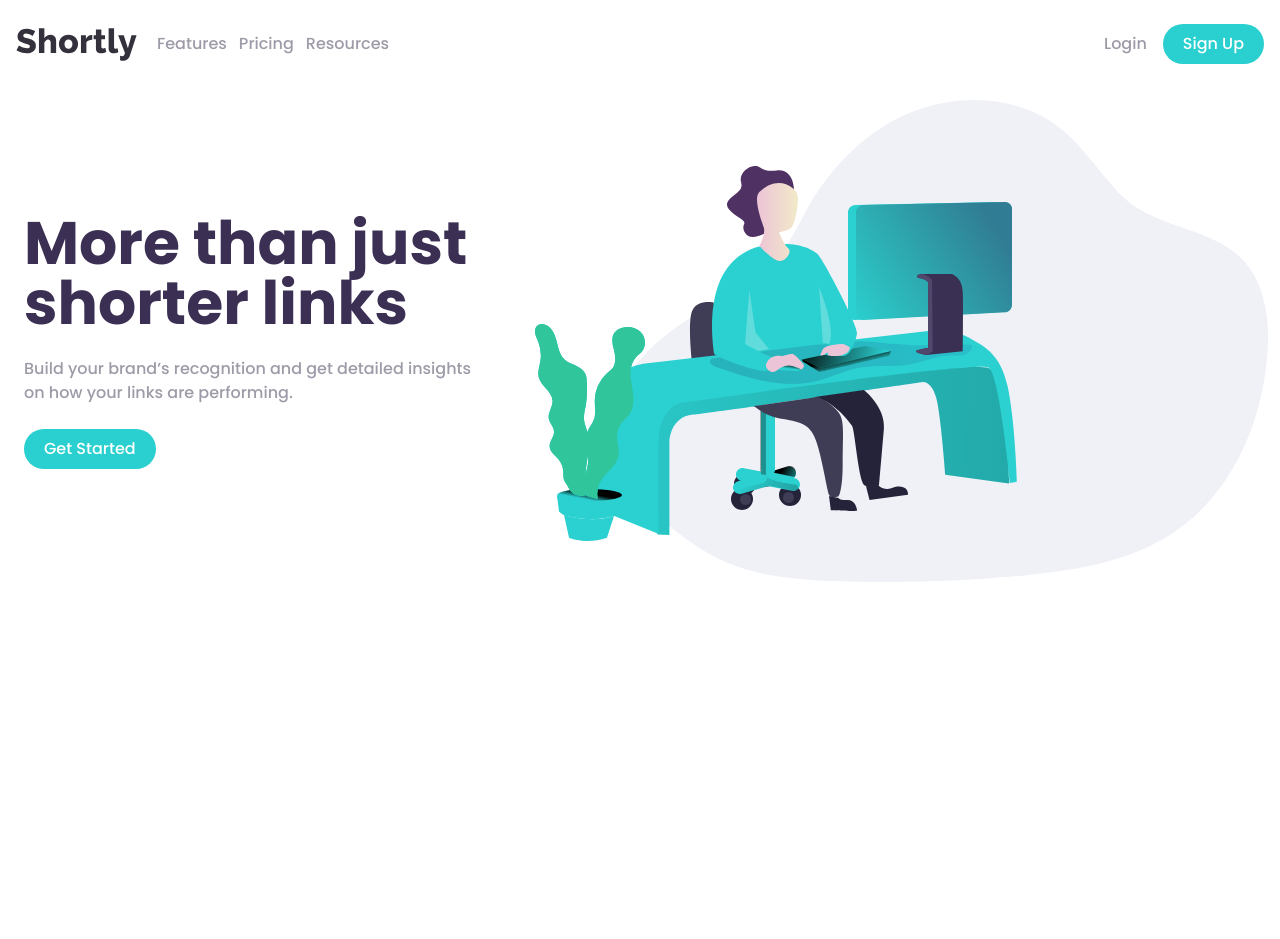
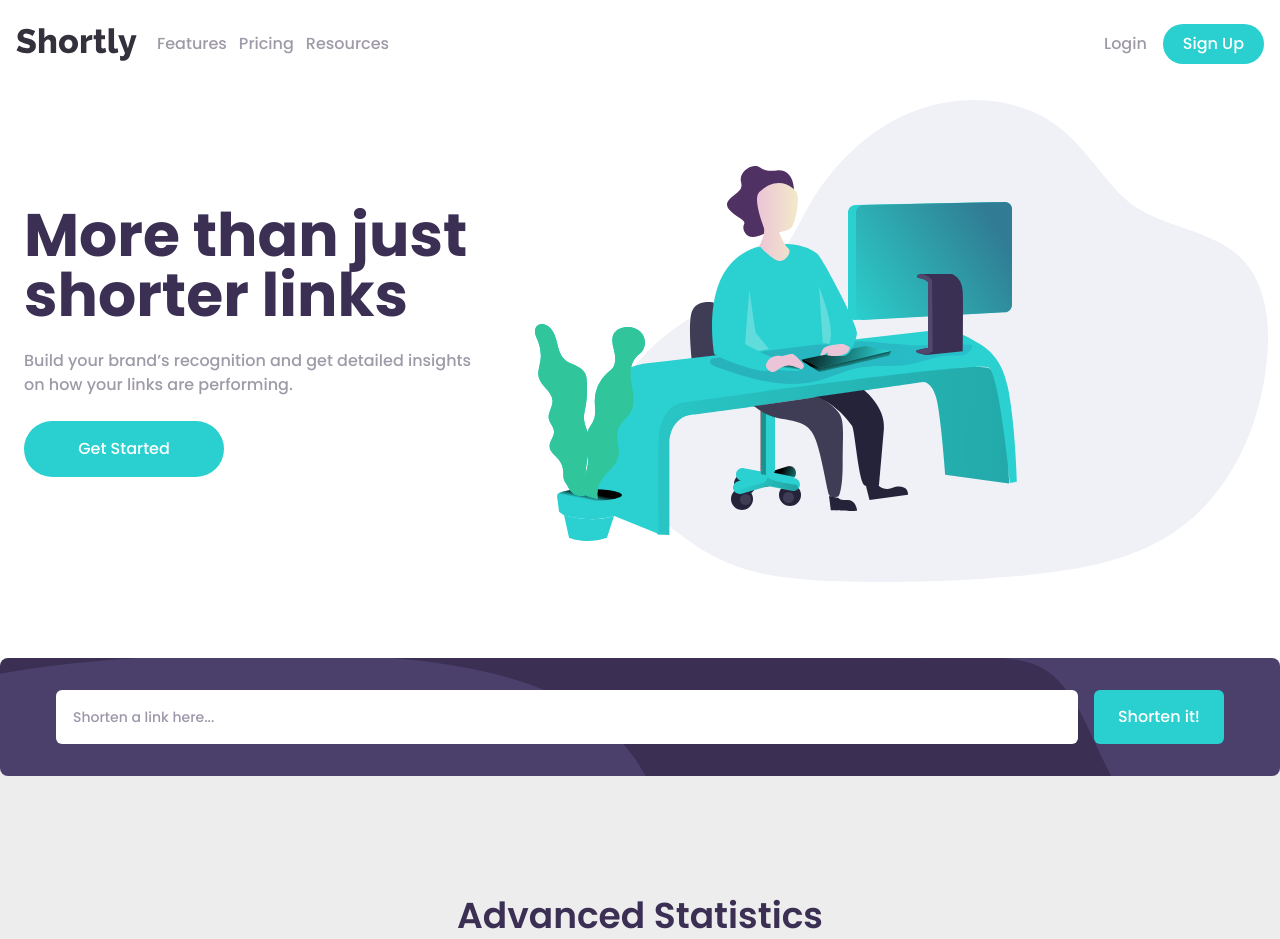
Before and after one commit to Joseph-web-create/Shortly, a React (Vite) app: page / in a window 1280 px wide. Shown: the top 939 px of the page. Before the commit the page ends 800 px from the top, so only its background shows below. Built offline with nearby package versions, Linux system fonts and the light colour scheme.

Commit message:
Link can now be shorten

```diff
--- a/index.html
+++ b/index.html
@@ -10,7 +10,7 @@
       href="https://fonts.googleapis.com/css2?family=Poppins:ital,wght@0,100;0,200;0,300;0,400;0,500;0,600;0,700;0,800;0,900;1,100;1,200;1,300;1,400;1,500;1,600;1,700;1,800;1,900&display=swap"
       rel="stylesheet"
     />
-    <title>Vite + React</title>
+    <title>Shortly</title>
   </head>
   <body>
     <div id="root"></div>
--- a/src/App.jsx
+++ b/src/App.jsx
@@ -1,11 +1,13 @@
 import Heading from "./components/heading";
 import Main from "./components/Main";
+import ShortenParent from "./components/ShortenParent";
 
 function App() {
   return (
     <>
       <Heading />
       <Main />
+      <ShortenParent />
     </>
   );
 }
--- a/src/components/Heading.jsx
+++ b/src/components/Heading.jsx
@@ -3,12 +3,12 @@ import shortly from "../assets/images/logo.svg";
 const Heading = () => {
   return (
     <>
-      <div className="flex justify-between items-center mx-auto px-4 py-6  lg:hidden">
+      <div className="flex justify-between items-center mx-auto px-4 py-6  lg:hidden mb-10">
         <img src={shortly} className=" cursor-pointer" />
 
         <i className="ri-menu-line text-3xl text-[var(--Gray500)]"></i>
       </div>
-      <div className="max-w-[1440px] mx-auto px-4 py-6 lg:block hidden">
+      <div className="max-w-[1440px]  mx-auto px-4 py-6 lg:block hidden ">
         <div className="flex justify-between items-center">
           <div className="flex items-center space-x-5 ">
             <img src={shortly} className=" cursor-pointer" />
@@ -37,7 +37,7 @@ const Heading = () => {
             <button className="hover:text-[var(--purple)] hover:font-bold">
               <a href="#">Login</a>
             </button>
-            <button className="bg-[var(--blue)] text-white px-5 py-2 rounded-full hover:bg-[var(--blue1)]">
+            <button className="bg-[var(--blue)] text-white px-5 py-2 rounded-full hover:bg-[var(--blue1)] transition">
               <a href="#"> Sign Up</a>
             </button>
           </div>
--- a/src/components/Main.jsx
+++ b/src/components/Main.jsx
@@ -16,7 +16,7 @@ const Main = () => {
             links are performing.
           </p>
           <div className="p-3">
-            <button className="bg-[var(--blue)] text-white px-5 py-2 rounded-full  hover:bg-[var(--blue1)]">
+            <button className="bg-[var(--blue)] text-white px-5 py-4 rounded-full w-[200px]  hover:bg-[var(--blue1)]">
               <a href="#">Get Started</a>
             </button>
           </div>
--- /dev/null
+++ b/src/components/ShortenParent.jsx
@@ -0,0 +1,22 @@
+import ShortenUrl from "./ShortenUrl";
+
+const ShortenParent = () => {
+  return (
+    <div className=" bg-[var(--Gray5001)] text-[var(--purple)]">
+      <div className="max-w-[1440px] mx-auto">
+        <ShortenUrl />
+        <div className="text-center px-3 py-6 lg:w-[40%] mx-auto mt-10">
+          <p className="text-[var(--purple)] text-4xl font-semibold">
+            Advanced Statistics
+          </p>
+          <p className="text-[var(--Gray500)] leading-6.5 px-8">
+            Track how your links are performing across the web with our advanced
+            statistics dashboard.
+          </p>
+        </div>
+      </div>
+    </div>
+  );
+};
+
+export default ShortenParent;
--- /dev/null
+++ b/src/components/ShortenUrl.jsx
@@ -0,0 +1,115 @@
+import { useEffect, useState } from "react";
+
+const ShortenUrl = () => {
+  const [link, setLink] = useState("");
+  const [error, setError] = useState("");
+  const [myLinks, setMylinks] = useState([]);
+  const [whatAmloopingover, setLooping] = useState([]);
+  const [copiedIndex, setCopiedIndex] = useState(null);
+
+  useEffect(() => {
+    const data = JSON.parse(localStorage.getItem("shortenedLinks"));
+    setLooping(data);
+    console.log(data);
+  }, [myLinks]);
+
+  const shortenLink = async () => {
+    if (!link) {
+      setError("Please add a link");
+      return;
+    }
+    try {
+      const response = await fetch("http://localhost:5000/shorten", {
+        method: "POST",
+        headers: {
+          "Content-Type": "application/json",
+        },
+        body: JSON.stringify({ link }),
+      });
+
+      const data = await response.json();
+      if (!response.ok) {
+        const errorMessage = data.error || "Something went wrong";
+        setError(errorMessage);
+        return;
+      }
+      const savedLinks = JSON.parse(
+        localStorage.getItem("shortenedLinks") || "[]"
+      );
+      savedLinks.push({ old: link, new: data.result_url });
+      setMylinks((prev) => [...prev, data.result_url]);
+
+      localStorage.setItem("shortenedLinks", JSON.stringify(savedLinks));
+      setError(""); // clear any previous error
+      setLink(""); //clear link field
+    } catch (error) {
+      console.error("Fetch failed:", error.message);
+      setError("Network error. Please try again.");
+    }
+  };
+
+  const handleCopy = (text, index) => {
+    navigator.clipboard.writeText(text);
+    setCopiedIndex(index);
+    // Hide "Copied!" after 2 seconds
+  };
+
+  return (
+    <>
+      <div className="w-[90%] lg:w-[100%] h-auto mx-auto bg-no-repeat bg-cover bg-center px-4 py-8 bg-[url('/bg-shorten-mobile.svg')] lg:bg-[url('/bg-shorten-desktop.svg')] bg-[var(--purple)] rounded-lg relative bottom-23 lg:bottom-14 md:bottom-16 mt-30 ">
+        <div className="mx-auto flex flex-col sm:flex-row gap-4 w-full lg:px-10">
+          <input
+            type="text"
+            placeholder="Shorten a link here..."
+            className={`flex-1 px-4 py-4 rounded-md outline-none text-sm bg-white  border ${
+              error
+                ? "border-[var(--Red400)] border-3 placeholder:text-[var(--Red400)]"
+                : "border-transparent"
+            }`}
+            value={link}
+            onChange={(e) => setLink(e.target.value)}
+          />
+          <button
+            className="bg-[var(--blue)] text-white px-6 py-3 rounded-md hover:bg-[var(--blue1)] transition cursor-pointer"
+            onClick={shortenLink}
+          >
+            Shorten it!
+          </button>
+        </div>
+        <div className="lg:px-10">
+          {error && (
+            <p className=" italic text-[var(--Red400)] text-sm">{error}</p>
+          )}
+        </div>
+      </div>
+
+      {whatAmloopingover?.map((val, i) => (
+        <div
+          key={i}
+          className="flex flex-col lg:flex-row lg:items-center lg:justify-between gap-2 lg:gap-6 py-4 px-2 bg-white mb-4 rounded-lg w-[90%] lg:w-[100%] mx-auto relative top-[-46px]"
+        >
+          <p className="text-[var(--purple)] text-[18px] font-semibold  truncate">
+            {val.old}
+          </p>
+          <hr className="w-full border-t-2 border-[var(--Gray5001)] my-2 lg:hidden" />
+
+          <div className="flex flex-col gap-2 lg:flex-row lg:gap-4 lg:items-center">
+            <p className="text-[var(--blue)] text-[18px] font-semibold">
+              {val.new}
+            </p>
+            <button
+              className={`bg-[var(--blue)] text-white px-6 py-3 rounded-md  transition cursor-pointer w-full ${
+                copiedIndex === i ? "bg-[var(--purple)]" : ""
+              }`}
+              onClick={() => handleCopy(val.new, i)}
+            >
+              {copiedIndex === i ? "Copied!" : "Copy"}
+            </button>
+          </div>
+        </div>
+      ))}
+    </>
+  );
+};
+
+export default ShortenUrl;
--- a/src/index.css
+++ b/src/index.css
@@ -5,8 +5,11 @@
   --blue: hsl(180, 66%, 49%);
   --Gray400: hsl(0, 0%, 75%);
   --Gray500: hsl(257, 7%, 63%);
+  --Gray5001: hsl(0, 0%, 93%);
   --Gray900: hsl(255, 11%, 22%);
+  --Gray950: hsl(260, 8%, 14%);
   --blue1: hsl(180, 61%, 66%);
+  --Red400: hsl(0, 87%, 67%);
 }
 
 body {
```
Also changed, not shown: bg-shorten-desktop.svg (renamed from src/assets/images/bg-shorten-desktop.svg), bg-shorten-mobile.svg (renamed from src/assets/images/bg-shorten-mobile.svg).
